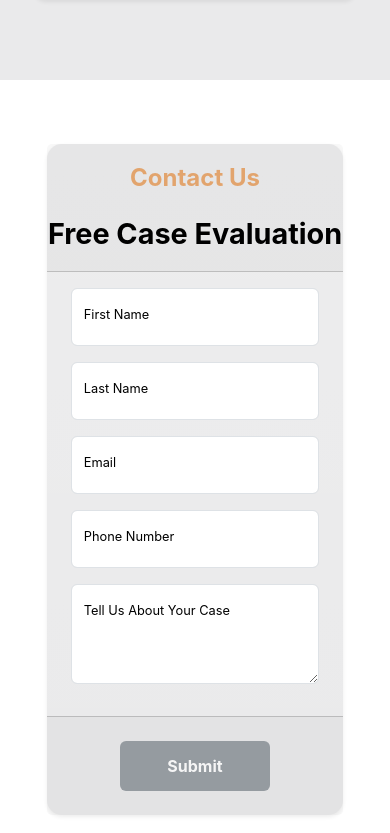
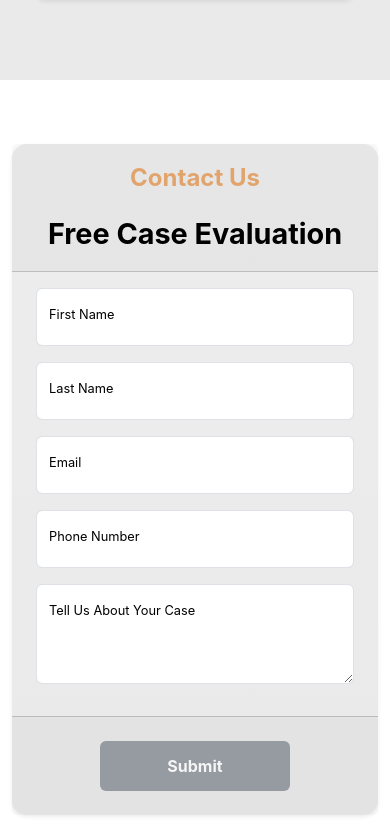
Before and after one commit to aliozanyerli/freeconsult.parris.com, a React (Create React App) app in the folder parris-marketing-landing-page/: page / in a window 390 px wide. Shown: the part 10651-11484 px from the top of the page. Built offline with nearby package versions, Linux system fonts and the light colour scheme; no server answers.

Commit message:
fixed animation on form submission

```diff
--- a/parris-marketing-landing-page/src/components/carousel/Carousel.js
+++ b/parris-marketing-landing-page/src/components/carousel/Carousel.js
@@ -26,8 +26,6 @@ const removeHTMLTags = (str) => {
 
 const IndividualIntervalsCarousel = () => {
   const { error, data } = useQuery(getResults);
-
-  // Fallback content while waiting for data
   if (!data) {
     return (
       <section
--- a/parris-marketing-landing-page/src/components/carousel/CarouselDesktopCards.js
+++ b/parris-marketing-landing-page/src/components/carousel/CarouselDesktopCards.js
@@ -3,7 +3,7 @@ import Carousel from "react-bootstrap/Carousel";
 import "./Carousel.css";
 import getResults from "../results/Results";
 import { useQuery } from "@apollo/client";
-import ResultsSliderModal from "../modal/ResultsSliderModal";
+import ResultsSliderModal from "../modal/ResultsSliderModal.js";
 
 class ErrorBoundary extends Component {
   constructor(props) {
@@ -36,11 +36,27 @@ const removeHTMLTags = (str) => {
 function IndividualIntervalsCarousel() {
   const { loading, error, data } = useQuery(getResults);
 
-  if (loading)
-    return <p style={{ display: "none" }}>Loading PARRIS results...</p>;
+  if (loading || !data) {
+    return (
+      <section
+        id="carousel-section"
+        className="carousel-section no-show-mobile"
+      >
+        <Carousel>
+          <Carousel.Item>
+            <Carousel.Caption className="shadow">
+              <h2>Loading...</h2>
+              <p>Please wait while we load the data.</p>
+            </Carousel.Caption>
+          </Carousel.Item>
+        </Carousel>
+      </section>
+    );
+  }
+
   if (error) return <p>PARRIS Case Results: {error.message}</p>;
 
-  const results = data.results.edges.map((result) => {
+  const results = data.results.edges.map((result, index) => {
     return {
       title: result.node.title,
       excerpt: removeHTMLTags(result.node.excerpt),
@@ -62,7 +78,7 @@ function IndividualIntervalsCarousel() {
             <Carousel.Caption className="shadow">
               <h2>{result.title}</h2>
               <p>{result.excerpt}</p>
-              <ResultsSliderModal result={result}></ResultsSliderModal>
+              <ResultsSliderModal result={result} />
             </Carousel.Caption>
           </Carousel.Item>
         ))}
--- a/parris-marketing-landing-page/src/components/main/forms/Form.css
+++ b/parris-marketing-landing-page/src/components/main/forms/Form.css
@@ -145,10 +145,6 @@ form .card-header {
     padding: 0;
   }
 
-  .form-section textarea {
-    line-height: 4 !important;
-  }
-
   .form-section .card-body {
     padding: 0rem 1.5rem;
   }
@@ -173,11 +169,17 @@ form .card-header {
     line-height: 1.5;
   }
 
+  .form-floating > .form-control-plaintext:focus,
+  .form-floating > .form-control-plaintext:not(:placeholder-shown),
+  .form-floating > .form-control:focus,
+  .form-floating > .form-control:not(:placeholder-shown) {
+    padding-top: 1.625rem !important;
+  }
+
   .form-section {
     border-radius: 15px;
     padding: 0rem;
-    margin: auto;
-    width: 90%;
+    width: 100%;
   }
 
   textarea {
--- a/parris-marketing-landing-page/src/components/modal/ResultsSliderModal.css
+++ b/parris-marketing-landing-page/src/components/modal/ResultsSliderModal.css
@@ -46,6 +46,10 @@
     height: 25vh;
   }
 
+  .offcanvas-body p {
+    word-spacing: -3px;
+  }
+
   .offcanvas-title {
     width: 70%;
     margin: 0 auto;
@@ -60,8 +64,9 @@
   }
 
   .btn-close {
-    padding: 0.5rem !important;
+    padding: 1rem !important;
     font-size: 1.5rem;
+    background-color: #eaeaeb;
     background-image: url("../../../node_modules/bootstrap-icons/icons/arrow-up-circle.svg");
   }
 
```
